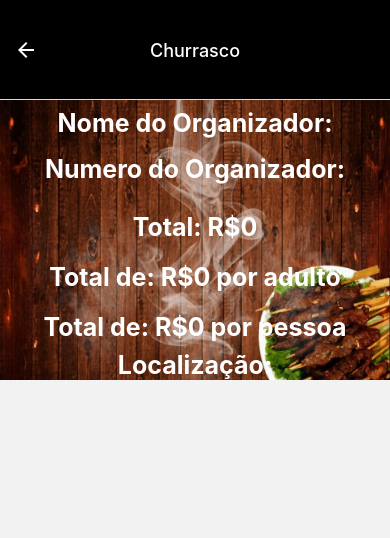
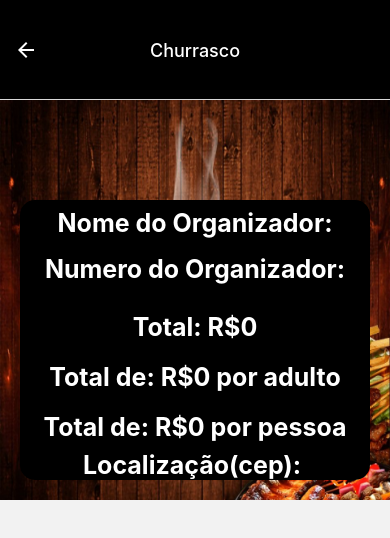
Before and after one commit to Guigite/app-de-calcular-churrasco, a React Native app: screen /final in a window 390 px wide. Shown: the top 538 px of the page. Built offline with nearby package versions, Linux system fonts and the light colour scheme.

Commit message:
Update final.js

```diff
--- a/src/pages/final.js
+++ b/src/pages/final.js
@@ -7,10 +7,10 @@
     const {data} = useContext(MainContext);
 
     return(
-      <ScrollView>
         <View>
           <ImageBackground resizeMode="cover" style={styles.image}source={require("../imgs/churrascada.jpg")}>
 
+          <View style={styles.container}>
             <Text style={styles.text}>Nome do Organizador:</Text>
             <Text style={styles.text}>{data.info.nome}</Text>
             <Text style={styles.text}>Numero do Organizador:</Text>
@@ -18,14 +18,20 @@
 
             <Lista2/>
 
-            <Text style={styles.text}>Localização:</Text>
+            <Text style={styles.text}>Localização(cep): <Text>{data.info.cep}</Text></Text>
+          </View>
           </ImageBackground>
         </View>
-        </ScrollView>
     );
 }
 
 const styles = StyleSheet.create({
+    container:{
+        backgroundColor: 'black',
+        margin: 20,
+        marginTop: 100,
+        borderRadius: 15
+    },
     image:{
         width: '100%',
         height: '100%',
```
